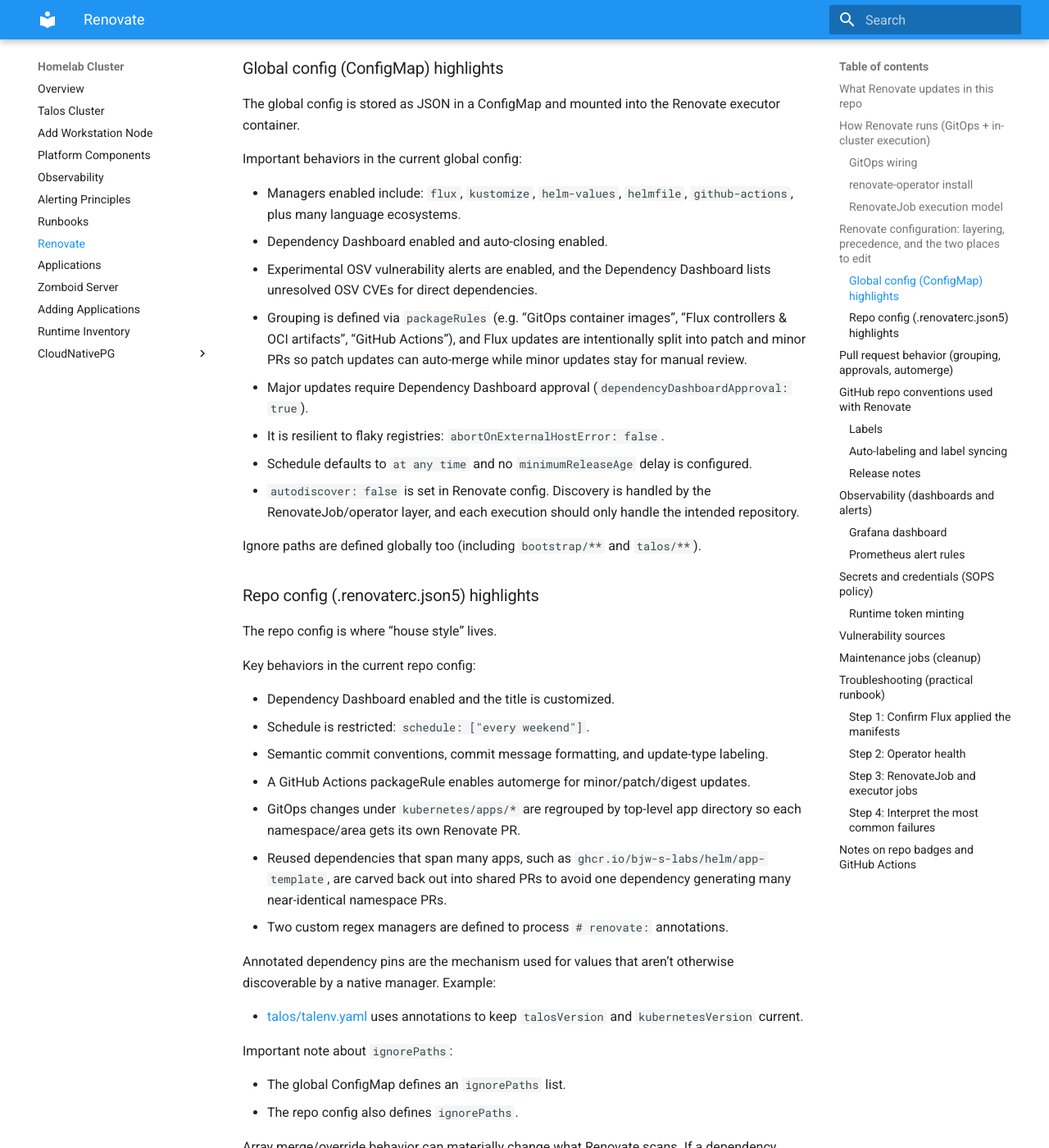
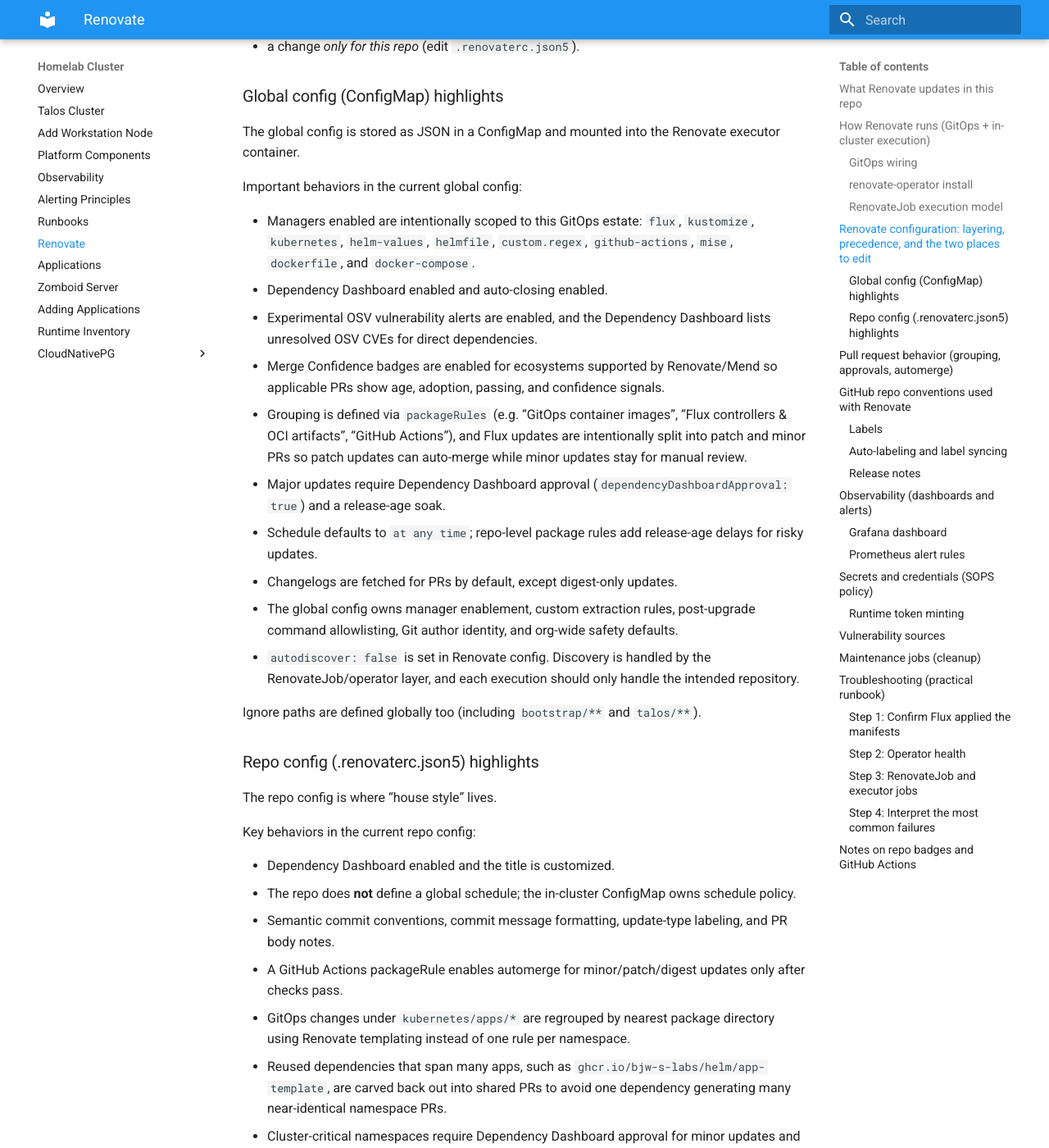
Before and after one commit to webgrip/homelab-cluster, an MkDocs documentation site: the page built from docs/techdocs/docs/renovate.md, in a window 1280 px wide and 1400 px high, scrolled down 2765 px. Shown: the whole window at 82% size. Built offline with MkDocs 1.6.1 and Material for MkDocs 9.7.7, drawn with Linux system fonts in a browser that asks for light colours; some of the changed text lies outside the part shown.

Commit message:
fix: harden Renovate GitOps automation
Clarify global vs repo Renovate responsibilities, reduce duplicated namespace grouping, add release-age/dashboard gates, restore PR signal, and harden the in-cluster Renovate runtime.

DRY the OCI digest lookup scripts behind a shared helper and keep digest verification working across GHCR and Docker Hub.

Co-authored-by: Copilot <223556219+Copilot@users.noreply.github.com>

```diff
--- a/docs/techdocs/docs/renovate.md
+++ b/docs/techdocs/docs/renovate.md
@@ -69,15 +69,16 @@ What it does (as configured):
 
 - Discovers repositories matching `webgrip/*`.
 - Runs on cron schedule `0 */2 * * *` (every 2 hours).
-- Runs up to 5 repositories in parallel (`parallelism: 5`).
+- Runs up to 2 repositories in parallel (`parallelism: 2`).
 - Uses `RENOVATE_CONFIG_FILE=/config/renovate.json` mounted from a ConfigMap.
 - Uses webhook authentication from Secret `renovate-webhook-auth`.
+- Runs as a non-root user with `RENOVATE_BASE_DIR=/tmp`.
 
 Operational implication:
 
 - “I checked a Dependency Dashboard checkbox, why no PR?” is usually answered by:
   - waiting for the next scheduled run, and/or
-  - schedule gating in repo config (see next section).
+  - Dependency Dashboard or release-age gating in repo config (see next section).
 
 ## Renovate configuration: layering, precedence, and the two places to edit
 
@@ -101,13 +102,15 @@ The global config is stored as JSON in a ConfigMap and mounted into the Renovate
 
 Important behaviors in the current global config:
 
-- Managers enabled include: `flux`, `kustomize`, `helm-values`, `helmfile`, `github-actions`, plus many language ecosystems.
+- Managers enabled are intentionally scoped to this GitOps estate: `flux`, `kustomize`, `kubernetes`, `helm-values`, `helmfile`, `custom.regex`, `github-actions`, `mise`, `dockerfile`, and `docker-compose`.
 - Dependency Dashboard enabled and auto-closing enabled.
 - Experimental OSV vulnerability alerts are enabled, and the Dependency Dashboard lists unresolved OSV CVEs for direct dependencies.
+- Merge Confidence badges are enabled for ecosystems supported by Renovate/Mend so applicable PRs show age, adoption, passing, and confidence signals.
 - Grouping is defined via `packageRules` (e.g. “GitOps container images”, “Flux controllers & OCI artifacts”, “GitHub Actions”), and Flux updates are intentionally split into patch and minor PRs so patch updates can auto-merge while minor updates stay for manual review.
-- Major updates require Dependency Dashboard approval (`dependencyDashboardApproval: true`).
-- It is resilient to flaky registries: `abortOnExternalHostError: false`.
-- Schedule defaults to `at any time` and no `minimumReleaseAge` delay is configured.
+- Major updates require Dependency Dashboard approval (`dependencyDashboardApproval: true`) and a release-age soak.
+- Schedule defaults to `at any time`; repo-level package rules add release-age delays for risky updates.
+- Changelogs are fetched for PRs by default, except digest-only updates.
+- The global config owns manager enablement, custom extraction rules, post-upgrade command allowlisting, Git author identity, and org-wide safety defaults.
 - `autodiscover: false` is set in Renovate config. Discovery is handled by the RenovateJob/operator layer, and each execution should only handle the intended repository.
 
 Ignore paths are defined globally too (including `bootstrap/**` and `talos/**`).
@@ -119,12 +122,12 @@ The repo config is where “house style” lives.
 Key behaviors in the current repo config:
 
 - Dependency Dashboard enabled and the title is customized.
-- Schedule is restricted: `schedule: ["every weekend"]`.
-- Semantic commit conventions, commit message formatting, and update-type labeling.
-- A GitHub Actions packageRule enables automerge for minor/patch/digest updates.
-- GitOps changes under `kubernetes/apps/*` are regrouped by top-level app directory so each namespace/area gets its own Renovate PR.
+- The repo does **not** define a global schedule; the in-cluster ConfigMap owns schedule policy.
+- Semantic commit conventions, commit message formatting, update-type labeling, and PR body notes.
+- A GitHub Actions packageRule enables automerge for minor/patch/digest updates only after checks pass.
+- GitOps changes under `kubernetes/apps/*` are regrouped by nearest package directory using Renovate templating instead of one rule per namespace.
 - Reused dependencies that span many apps, such as `ghcr.io/bjw-s-labs/helm/app-template`, are carved back out into shared PRs to avoid one dependency generating many near-identical namespace PRs.
-- Two custom regex managers are defined to process `# renovate:` annotations.
+- Cluster-critical namespaces require Dependency Dashboard approval for minor updates and a longer release-age soak before PR creation.
 
 Annotated dependency pins are the mechanism used for values that aren’t otherwise discoverable by a native manager. Example:
 
@@ -142,9 +145,10 @@ Array merge/override behavior can materially change what Renovate scans. If a de
 This repo uses Renovate to keep PR noise manageable:
 
 - Global defaults still provide coarse grouping by manager/datasource.
-- Repo-level packageRules then split `kubernetes/apps/*` updates by top-level app directory, so `observability`, `network`, `sparkyfitness`, and similar areas get separate PRs instead of one repo-wide GitOps batch.
+- Repo-level packageRules then split `kubernetes/apps/*` updates by nearest package directory, so app/component areas get separate PRs instead of one repo-wide GitOps batch.
 - A small set of shared cross-namespace dependencies can override that split later in the rule order and stay repo-wide when that produces cleaner PRs.
-- Major updates are gated by the Dependency Dashboard approval checkbox.
+- Major updates are gated by the Dependency Dashboard approval checkbox and a release-age soak.
+- Minor updates for cluster-critical namespaces are also dashboard-gated.
 
 Automerge behavior is defined in both places:
 
@@ -155,8 +159,8 @@ If a PR isn’t opening when you expect it to, check these in order:
 
 1. Is there actually an update available?
 2. Did the run execute successfully?
-3. Is it blocked by schedule (`every weekend`)?
-4. Is it blocked by Dependency Dashboard approval (major updates)?
+3. Is it blocked by `minimumReleaseAge` / pending release-age checks?
+4. Is it blocked by Dependency Dashboard approval (major updates, or minor updates in cluster-critical namespaces)?
 5. Is it blocked by GitHub permissions/branch protections?
 
 ## GitHub repo conventions used with Renovate
@@ -286,7 +290,7 @@ kubectl -n renovate logs job/<k8s-job-name> --all-containers --tail=200
 
 1. No PRs, but the Dependency Dashboard is updating
 
-   - Often schedule gating (`every weekend`) or major-approval gating.
+   - Often release-age gating or Dependency Dashboard approval gating.
 2. Run fails with registry/auth errors
 
    - GHCR 403 when reading a private package: GitHub App needs **Packages: read** and correct installation scope.
```
Also changed, not shown: other parts of docs/techdocs/docs/renovate.md (+1 -1 lines), 8 other files.
